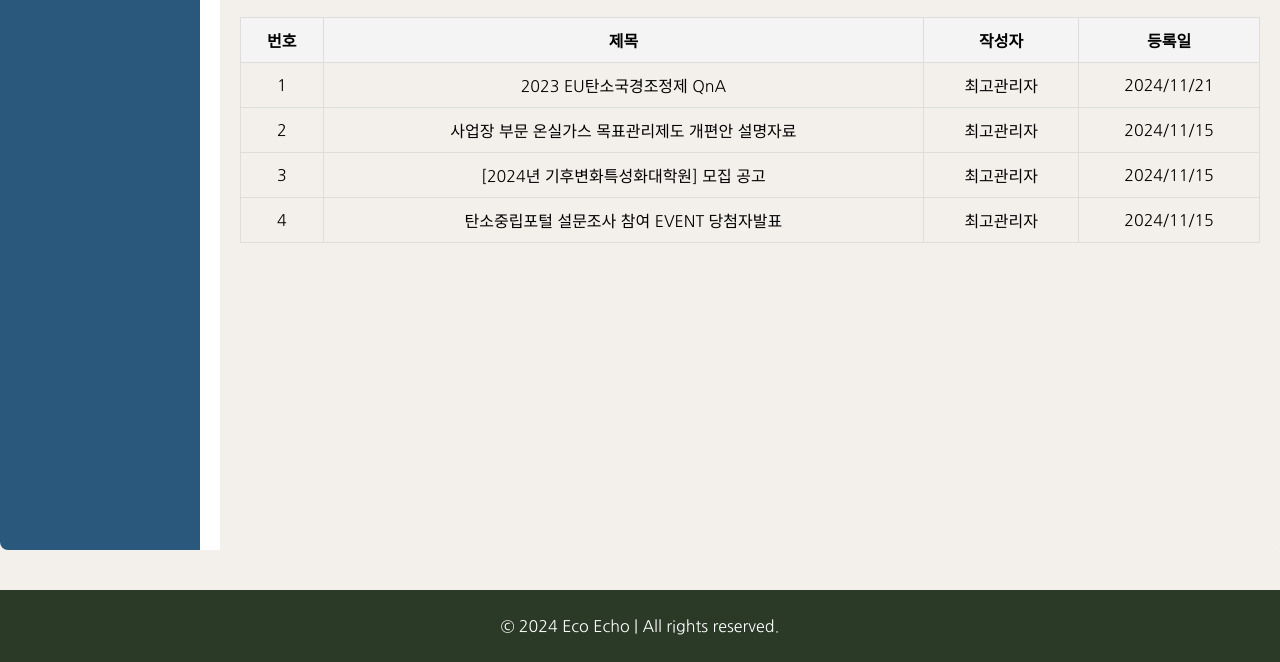
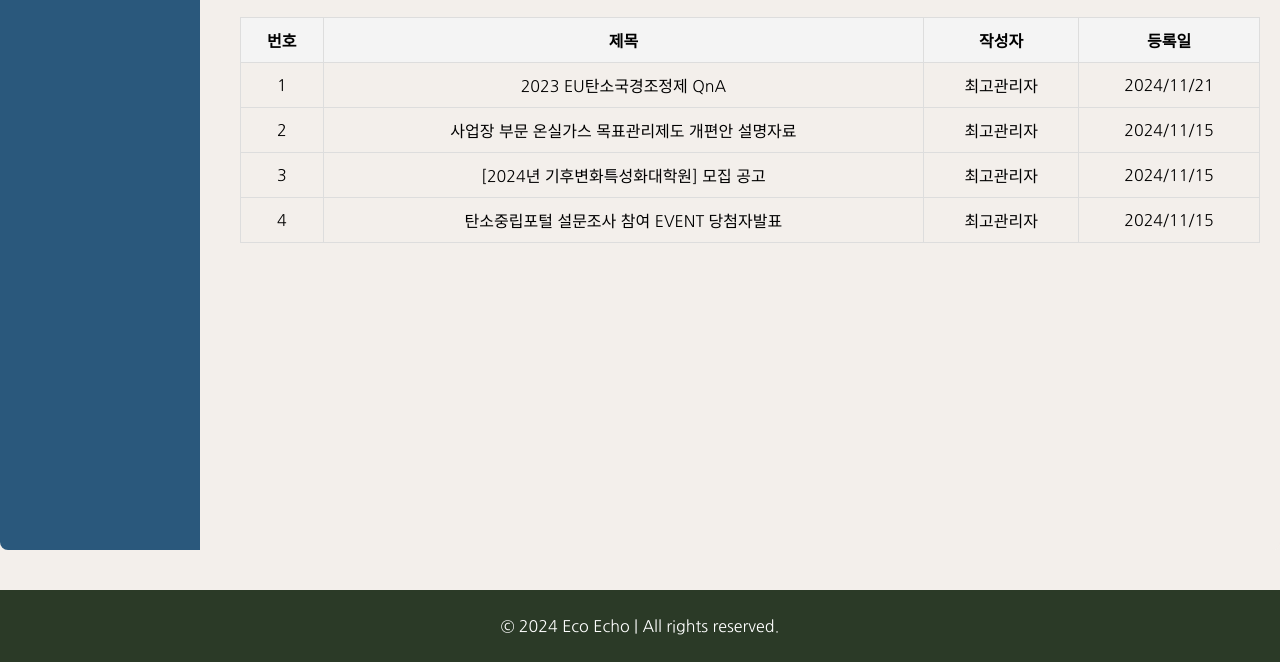
Before and after one commit to jongmyung-git/my-mongo-project, a website: page public/resources.html in a window 1280 px wide. Shown: the part 270-932 px from the top of the page. Drawn offline with Linux system fonts and the light colour scheme.

Commit message:
자료실 css 수정

```diff
--- a/public/resources.css
+++ b/public/resources.css
@@ -75,7 +75,7 @@ main {
     width: 1300px;
     max-width: 100%;
     height: 700px;
-    background-color: white;
+    background-color: #f3efeb;
     border-radius: 8px;
     overflow: hidden;
 }
```
